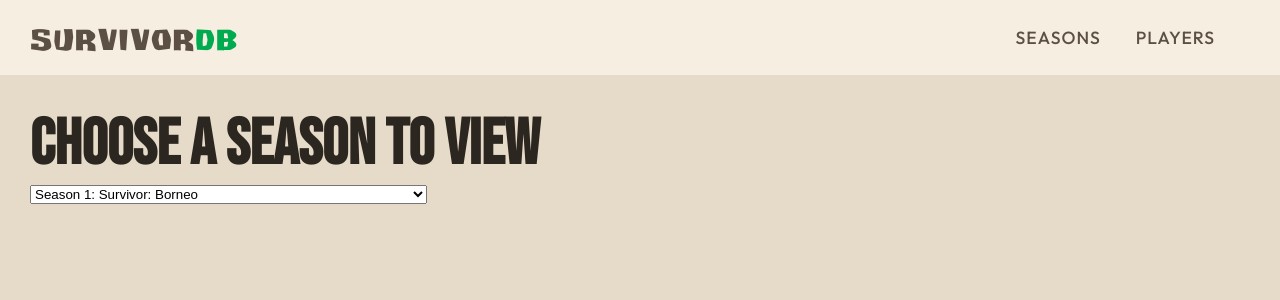
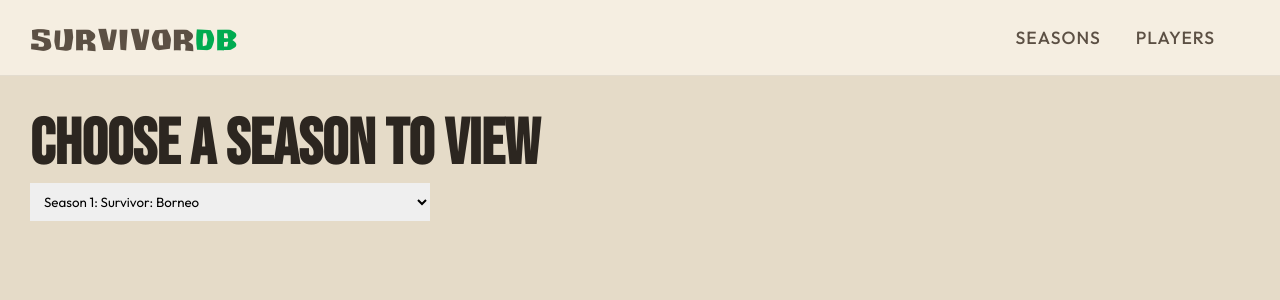
Before and after one commit to heyrocker/survivordb, a Next.js app: page /seasons in a window 1280 px wide. Shown: the top 300 px of the page. Built offline with nearby package versions, Linux system fonts and the light colour scheme.

Commit message:
Made jump menu styling tied to the component, not the page

```diff
--- a/app/globals.css
+++ b/app/globals.css
@@ -202,7 +202,7 @@
   margin: auto;
 }
 
-.jump-menu select {
+.season-jump-menu select {
   font-family: var(--font-outfit);
   padding: 10px;
   border: none;
--- a/src/components/SeasonJumpMenu.jsx
+++ b/src/components/SeasonJumpMenu.jsx
@@ -6,7 +6,7 @@
 
 export default function SeasonJumpMenu(props) {
   return (
-    <div>
+    <div className="season-jump-menu">
       <select name="season" onChange={handleChange} defaultValue={props.seasonNumber}>
         <option value="1">Season 1: Survivor: Borneo</option>
         <option value="2">Season 2: Survivor: The Australian Outback</option>
```
